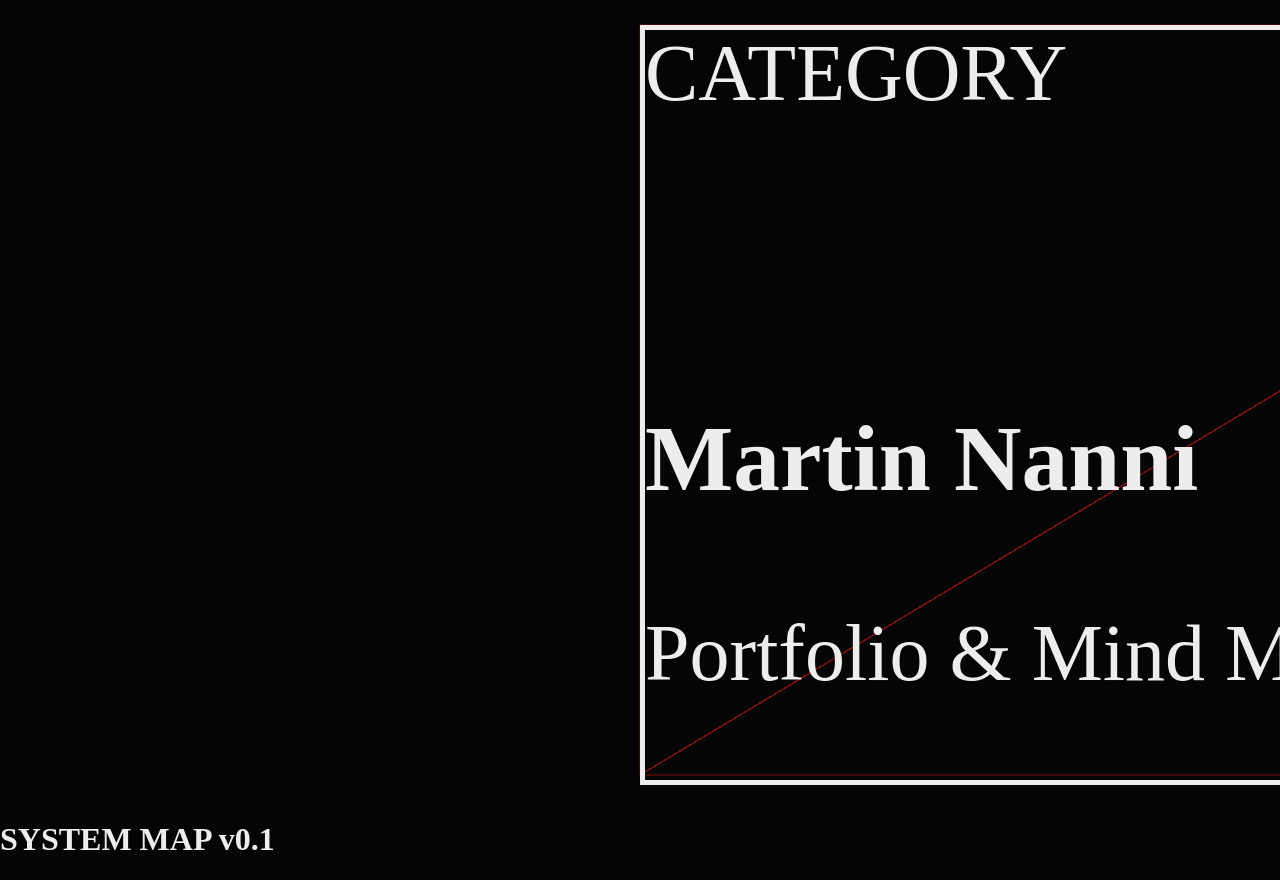
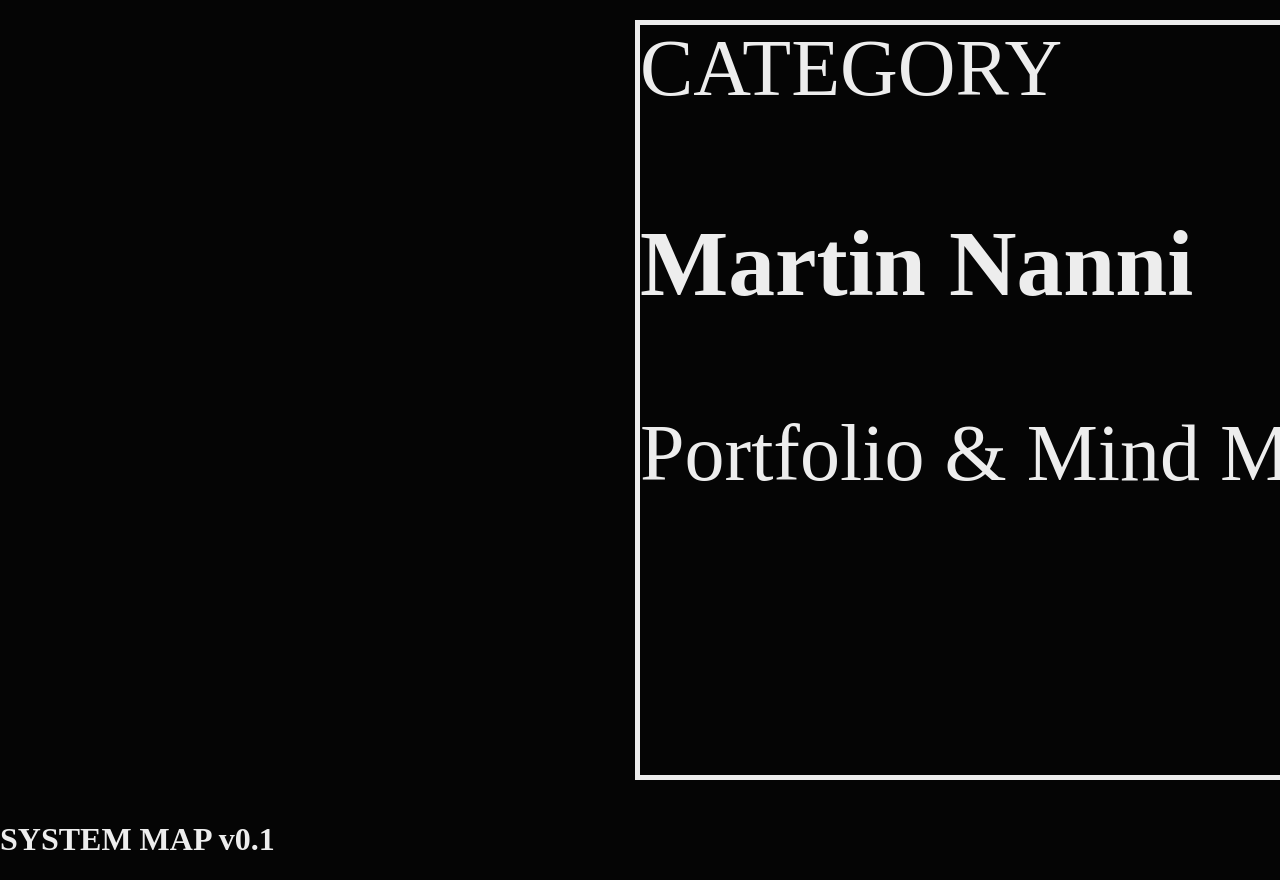
Before and after one commit to tincholas/system-map, a Next.js app: page / in a window 1280 px wide. Built offline with nearby package versions, Linux system fonts and the light colour scheme.

Commit message:
Fix flip animation 3D perspective, add in-place project expansion with clipping

```diff
--- a/src/components/NodeCard.tsx
+++ b/src/components/NodeCard.tsx
@@ -2,8 +2,14 @@
 
 import { Html } from '@react-three/drei';
 import { motion } from 'framer-motion';
-import { useSpring, animated } from '@react-spring/three';
+import { useSpring as useSpringThree, animated as animatedThree, to } from '@react-spring/three';
+import { useSpring as useSpringWeb, animated as animatedWeb } from '@react-spring/web';
+import { useRef, useState, useEffect } from 'react';
 import { LayoutNode } from '../types/types';
+
+// Collapsed and expanded sizes for projects
+const EXPANDED_WIDTH = 800;
+const EXPANDED_HEIGHT = 600;
 
 interface NodeCardProps {
   node: LayoutNode;
@@ -13,53 +19,83 @@ interface NodeCardProps {
 }
 
 // Two-phase animation: scaleX (horizontal line) → rotateX (flip toward camera)
-const cardVariants = {
+const enterVariants = {
   initial: {
     scaleX: 0,
     rotateX: -90,
-    opacity: 0,
   },
   animate: {
     scaleX: [0, 1, 1],
     rotateX: [-90, -90, 0],
-    opacity: [0, 1, 1],
   },
 };
 
 export const NodeCard = ({ node, isActive, onClick, animationDelay = 0 }: NodeCardProps) => {
-  const { x, y, width, height, title, type, status, description } = node;
+  const { x, y, width, height, title, type, status, description, isExpanded, content } = node;
 
-  // Layout gives us x=LeftEdge, y=CenterY
-  // Convert to CENTER X for rendering (drei Html center)
-  const centerX = x + (width / 2);
+  // Track if this node has completed its enter animation
+  const isFirstRender = useRef(true);
+  const [hasEnteredView, setHasEnteredView] = useState(false);
 
-  const { position } = useSpring({
-    position: [centerX, -y, 0],
+  useEffect(() => {
+    if (isFirstRender.current) {
+      isFirstRender.current = false;
+      const timer = setTimeout(() => {
+        setHasEnteredView(true);
+      }, (animationDelay + 0.6) * 1000);
+      return () => clearTimeout(timer);
+    }
+  }, [animationDelay]);
+
+  // Can this node expand in place?
+  const canExpand = type === 'project' || type === 'experiment';
+
+  // Spring for Three.js objects (position)
+  const threeSpring = useSpringThree({
+    posX: x + width / 2,
+    posY: -y,
+    config: { mass: 1, tension: 170, friction: 26 }
+  });
+
+  // Spring for DOM elements (dimensions)
+  const webSpring = useSpringWeb({
+    width: width,
+    height: height,
     config: { mass: 1, tension: 170, friction: 26 }
   });
 
   return (
-    // @ts-ignore - position type conflict with spring
-    <animated.group position={position}>
-      {/* Debug Plane - remove in production */}
-      <mesh>
-        <planeGeometry args={[width, height]} />
-        <meshBasicMaterial color="red" wireframe opacity={0.5} transparent />
-      </mesh>
-
+    <animatedThree.group
+      // @ts-ignore
+      position={to([threeSpring.posX, threeSpring.posY], (px, py) => [px, py, 0])}
+    >
+      <animatedThree.group>
         <Html
           transform
           center
           scale={40}
+        >
+          {/* Perspective container - perspective must be on parent */}
+          <div style={{ perspective: '600px' }}>
+            {/* Flip animation wrapper - this is what rotates */}
+            <motion.div
               style={{
-          width: `${width}px`,
-          height: `${height}px`,
-          perspective: '1000px',
+                transformStyle: 'preserve-3d',
+                transformOrigin: 'top center',
+              }}
+              variants={enterVariants}
+              initial={hasEnteredView ? false : "initial"}
+              animate="animate"
+              transition={{
+                duration: 0.5,
+                times: [0, 0.4, 1],
+                ease: "easeOut",
+                delay: hasEnteredView ? 0 : animationDelay,
               }}
             >
-        <motion.div
+              {/* Outer container with border - animates size */}
+              <animatedWeb.div
                 className={`
-            w-full h-full p-4 flex flex-col justify-between
                   bg-neutral-900/80 backdrop-blur-md border border-cyan-500/30
                   hover:border-cyan-400 hover:shadow-[0_0_15px_rgba(34,211,238,0.2)]
                   transition-colors duration-300
@@ -67,25 +103,30 @@ export const NodeCard = ({ node, isActive, onClick, animationDelay = 0 }: NodeCa
                   ${isActive ? 'ring-2 ring-cyan-500' : ''}
                 `}
                 style={{
-            transformStyle: 'preserve-3d',
-            backfaceVisibility: 'hidden',
-            transformOrigin: 'top center',
+                  width: webSpring.width.to((w: number) => `${w}px`),
+                  height: webSpring.height.to((h: number) => `${h}px`),
                 }}
                 onClick={(e) => {
                   e.stopPropagation();
                   onClick(node.id);
                 }}
-          variants={cardVariants}
-          initial="initial"
-          animate="animate"
-          transition={{
-            duration: 0.5,
-            times: [0, 0.4, 1],
-            ease: "easeOut",
-            delay: animationDelay,
+              >
+                {/* Clipping wrapper */}
+                <div style={{
+                  width: '100%',
+                  height: '100%',
+                  overflow: 'hidden',
+                  position: 'relative',
+                }}>
+                  {/* Inner content - full expanded size, clipped by parent */}
+                  <div
+                    style={{
+                      width: canExpand ? `${EXPANDED_WIDTH}px` : '100%',
+                      height: canExpand ? `${EXPANDED_HEIGHT}px` : '100%',
                     }}
+                    className="p-4 flex flex-col"
                   >
-          <div className="flex justify-between items-start">
+                    <div className="flex justify-between items-start shrink-0">
                       <span className="text-xs font-mono text-cyan-500 uppercase tracking-widest">{type}</span>
                       {status && (
                         <span className={`text-[10px] px-1 py-0.5 border rounded ${status === 'production' ? 'border-green-500 text-green-500' :
@@ -97,15 +138,29 @@ export const NodeCard = ({ node, isActive, onClick, animationDelay = 0 }: NodeCa
                       )}
                     </div>
 
-          <div>
+                    <div className="flex-1 mt-2">
                       <h3 className="text-white font-bold text-lg leading-tight mb-1">{title}</h3>
                       {description && <p className="text-neutral-400 text-xs line-clamp-2">{description}</p>}
+
+                      {/* Expanded content - only visible when container grows */}
+                      {canExpand && (
+                        <div className="mt-4 pt-4 border-t border-cyan-500/20">
+                          <p className="text-neutral-300 text-sm">
+                            {content || "Detailed project content will appear here. Click to expand and see more information about this project."}
+                          </p>
+                        </div>
+                      )}
                     </div>
 
                     <div className="absolute -top-2 -right-2 w-2 h-2 bg-cyan-500 rounded-sm opacity-50" />
                     <div className="absolute -bottom-2 -left-2 w-2 h-2 bg-cyan-500 rounded-sm opacity-50" />
+                  </div>
+                </div>
+              </animatedWeb.div>
             </motion.div>
+          </div>
         </Html>
-    </animated.group>
+      </animatedThree.group>
+    </animatedThree.group>
   );
 };
--- a/src/data/content.ts
+++ b/src/data/content.ts
@@ -19,7 +19,7 @@ export const contentTree: Node = {
                     type: 'category',
                     title: 'Board Games',
                     children: [
-                        { id: 'dungeon-tavern', type: 'project', title: 'Dungeon Tavern', description: LOREM_IPSUM },
+                        { id: 'dungeon-tavern', type: 'project', title: 'Dungeon Tavern', description: '' },
                         { id: 'blade-master', type: 'project', title: 'Blade Master', description: LOREM_IPSUM },
                         { id: 'conspiracy-theory', type: 'project', title: 'Conspiracy Theory', description: LOREM_IPSUM },
                         { id: 'voc', type: 'project', title: 'VOC', description: LOREM_IPSUM },
@@ -47,19 +47,16 @@ export const contentTree: Node = {
                     type: 'category',
                     title: 'Design Philosophy',
                     children: [
-                        { id: 'system-theme', type: 'experiment', title: 'System>Theme', description: LOREM_IPSUM },
-                        { id: 'incentives', type: 'experiment', title: 'Incentives Create Behaviors', description: LOREM_IPSUM },
-                        { id: 'resource-balancing', type: 'experiment', title: 'Resource and Balancing', description: LOREM_IPSUM },
-                        {
-                            id: 'fun-driver',
-                            type: 'experiment',
-                            title: 'Fun is the driver',
-                            children: [
-                                { id: 'skill-vs-luck', type: 'experiment', title: 'Skill vs Luck', description: LOREM_IPSUM },
-                                { id: 'favor-laggard', type: 'experiment', title: 'Favor the laggard', description: LOREM_IPSUM },
-                                { id: 'choice-variety', type: 'experiment', title: 'Choice variety creates depth', description: LOREM_IPSUM },
-                            ]
-                        },
+                        { id: 'system-theme', type: 'project', title: 'System>Theme', description: LOREM_IPSUM },
+                        { id: 'incentives', type: 'project', title: 'Incentives Create Behaviors', description: LOREM_IPSUM },
+                        { id: 'resource-balancing', type: 'project', title: 'Resource and Balancing', description: LOREM_IPSUM },
+
+
+                        { id: 'skill-vs-luck', type: 'project', title: 'Skill vs Luck', description: LOREM_IPSUM },
+                        { id: 'favor-laggard', type: 'project', title: 'Favor the laggard', description: LOREM_IPSUM },
+                        { id: 'choice-variety', type: 'project', title: 'Choice variety creates depth', description: LOREM_IPSUM },
+
+
                     ]
                 }
             ]
@@ -80,10 +77,9 @@ export const contentTree: Node = {
                     id: 'not-webgl',
                     type: 'category',
                     title: 'Not WebGL',
-                    children: [
-                        { id: 'still-not-webgl', type: 'experiment', title: 'Still Not WebGL', description: LOREM_IPSUM },
-                    ]
+
                 },
+                { id: 'still-not-webgl', type: 'experiment', title: 'Still Not WebGL', description: LOREM_IPSUM },
                 { id: 'sketch', type: 'experiment', title: 'Sketch', description: LOREM_IPSUM },
                 { id: 'color-particles', type: 'experiment', title: 'Color Particles', description: LOREM_IPSUM },
                 { id: 'mandelbrot', type: 'experiment', title: 'Mandelbrot', description: LOREM_IPSUM },
--- a/src/types/types.ts
+++ b/src/types/types.ts
@@ -20,6 +20,7 @@ export interface LayoutNode extends Node {
   width: number;
   height: number;
   level: number;
-  branchHeight?: number; // Helper for layout calculation
-  parentId?: string;     // ID of parent node for connection lines
+  branchHeight?: number;
+  parentId?: string;
+  isExpanded?: boolean; // True if this node is in expanded state
 }
--- a/src/utils/layoutEngine.ts
+++ b/src/utils/layoutEngine.ts
@@ -66,6 +66,8 @@ function assignCoordinates(
     expandedIds: Set<string>,
     parentId?: string
 ) {
+    const isExpanded = expandedIds.has(node.id);
+
     // Store node with x=LeftEdge, y=CenterY
     map.set(node.id, {
         ...node,
@@ -76,9 +78,8 @@ function assignCoordinates(
         height: node.height,
         level,
         branchHeight: node.branchHeight,
+        isExpanded,
     });
-
-    const isExpanded = expandedIds.has(node.id);
 
     if (isExpanded && node.children && node.children.length > 0) {
         // Children start to the right of this node
```
Lines whose indentation alone changed are shown as unchanged.
